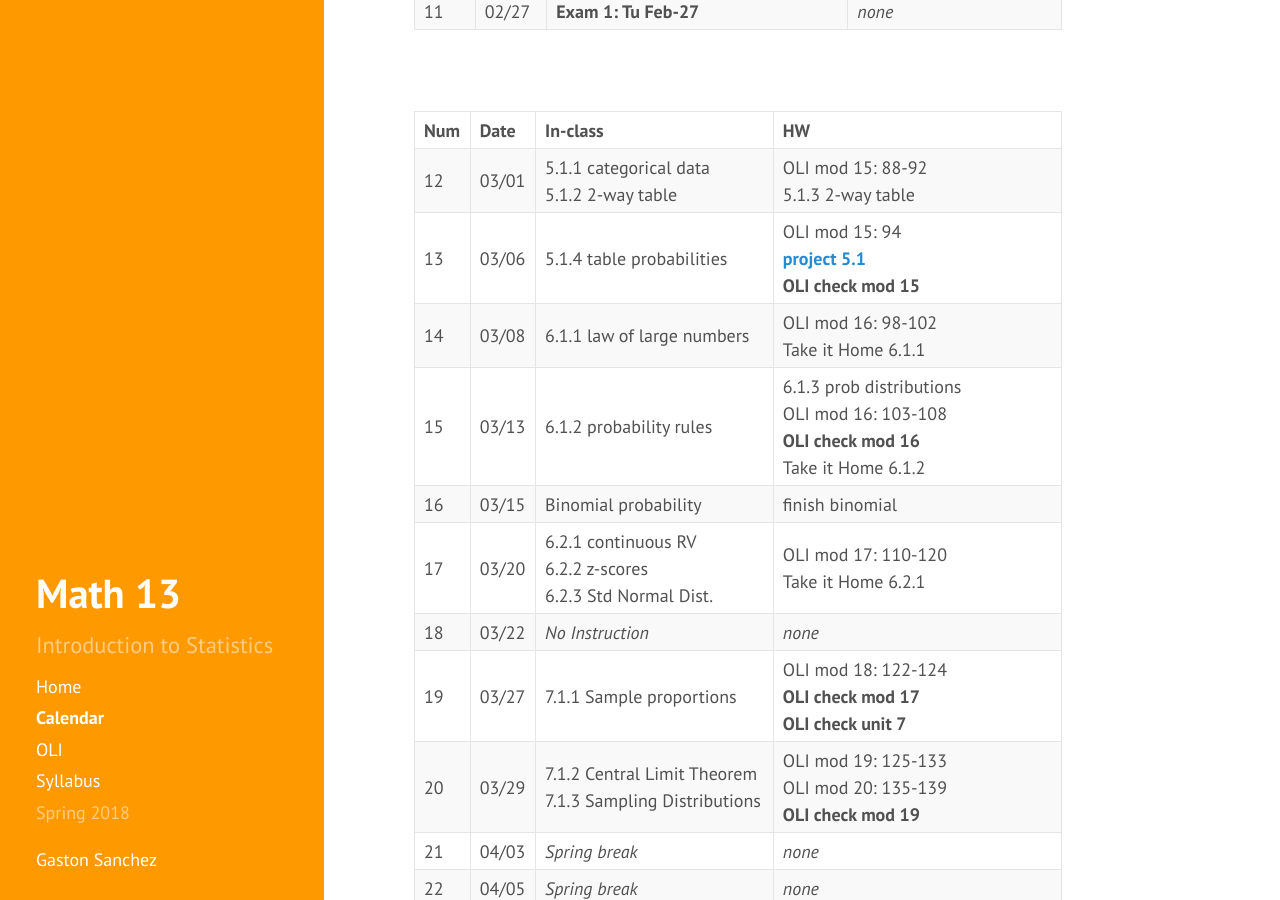
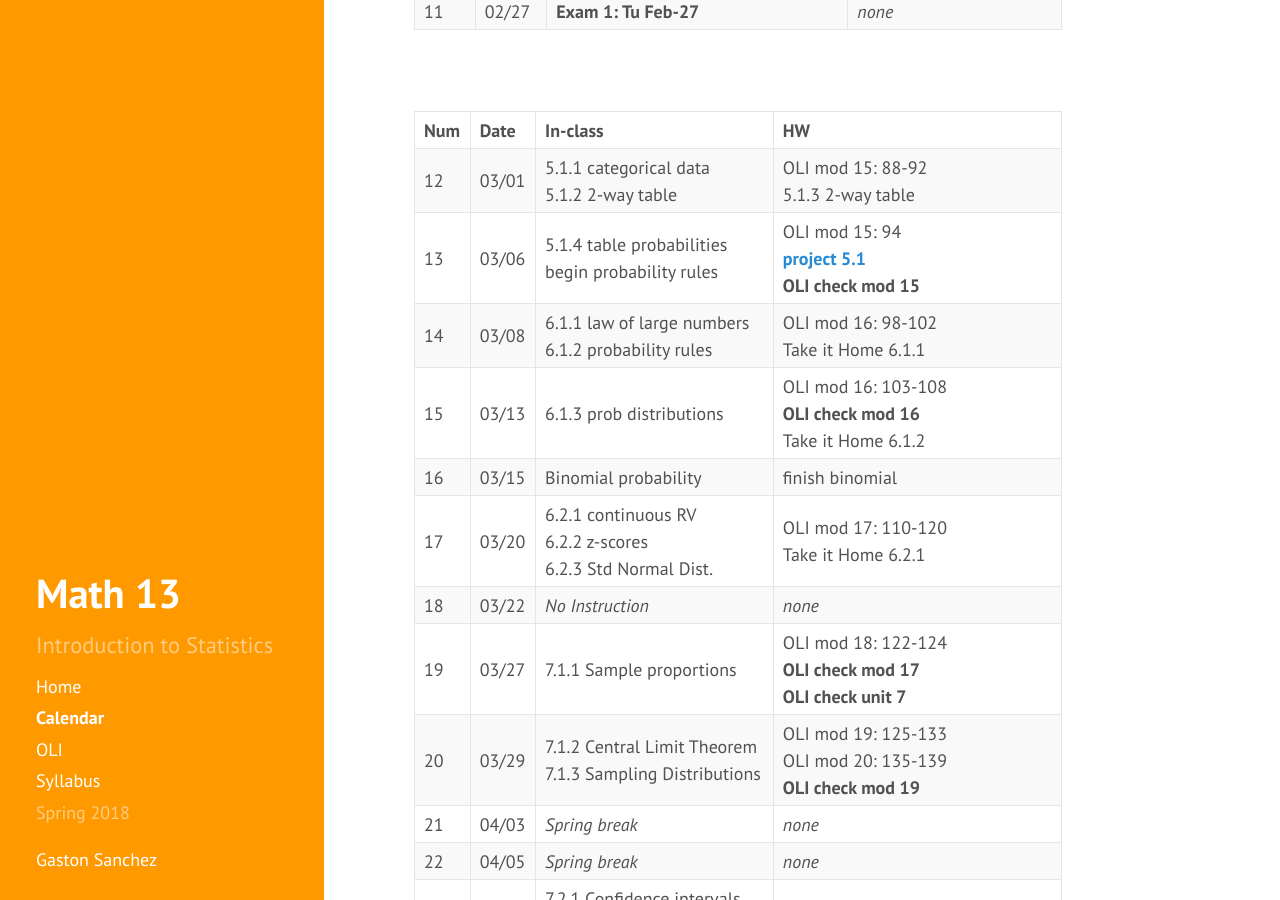
Before and after one commit to gastonstat/relic-math13, a Jekyll site: the page built from calendar.md, in a window 1280 px wide and 900 px high, scrolled down 1020 px. Built offline with Jekyll 4.4.1, drawn with Linux system fonts in a browser that asks for light colours; nearby versions of some CDN libraries.

Commit message:
calendar: rearranged prob distrib

```diff
--- a/calendar.md
+++ b/calendar.md
@@ -125,7 +125,8 @@ Note: Checkpoints are due before the next day of classes from the day displayed
     <tr>
       <td>13</td>
       <td>03/06</td>
-      <td>5.1.4 table probabilities</td>
+      <td>5.1.4 table probabilities<br>
+          begin probability rules</td>
       <td>OLI mod 15: 94<br>
       	  <b><a href="../projects/project5-1.pdf">project 5.1</a></b><br>
           <b>OLI check mod 15</b></td>
@@ -133,15 +134,16 @@ Note: Checkpoints are due before the next day of classes from the day displayed
     <tr>
       <td>14</td>
       <td>03/08</td>
-      <td>6.1.1 law of large numbers</td>
+      <td>6.1.1 law of large numbers<br>
+          6.1.2 probability rules</td>
       <td>OLI mod 16: 98-102<br>
           Take it Home 6.1.1</td>
     </tr>
     <tr>
       <td>15</td>
       <td>03/13</td>
-      <td>6.1.2 probability rules</td>
-      <td>6.1.3 prob distributions<br>OLI mod 16: 103-108<br>
+      <td>6.1.3 prob distributions</td>
+      <td>OLI mod 16: 103-108<br>
           <b>OLI check mod 16</b><br>
           Take it Home 6.1.2</td>
     </tr>
```
